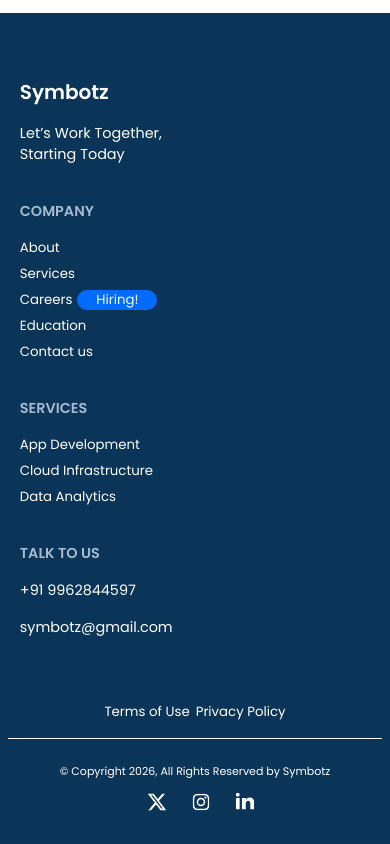
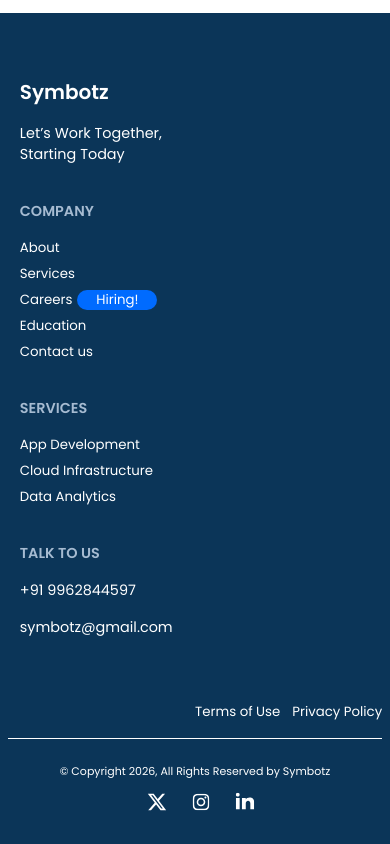
Before and after one commit to Somnath0411/yok, a React (Vite) app: page / in a window 390 px wide. Shown: the part 2649-3493 px from the top of the page. Built offline with nearby package versions, Linux system fonts and the light colour scheme.

Commit message:
footer alignment changes

```diff
--- a/src/components/Footer/Footer.css
+++ b/src/components/Footer/Footer.css
@@ -156,9 +156,7 @@
   }
 
   .legal-links {
-    display: flex;
-    justify-content: center;
-    gap: 6px;
+    gap: 12px;
   }
 
   .social-icons {
@@ -215,7 +213,7 @@
     gap: 16px;
   }
   .legal-links{
-  display: flex;
-  justify-content:center;
+  gap: 12px;
+
 }
 }
```
